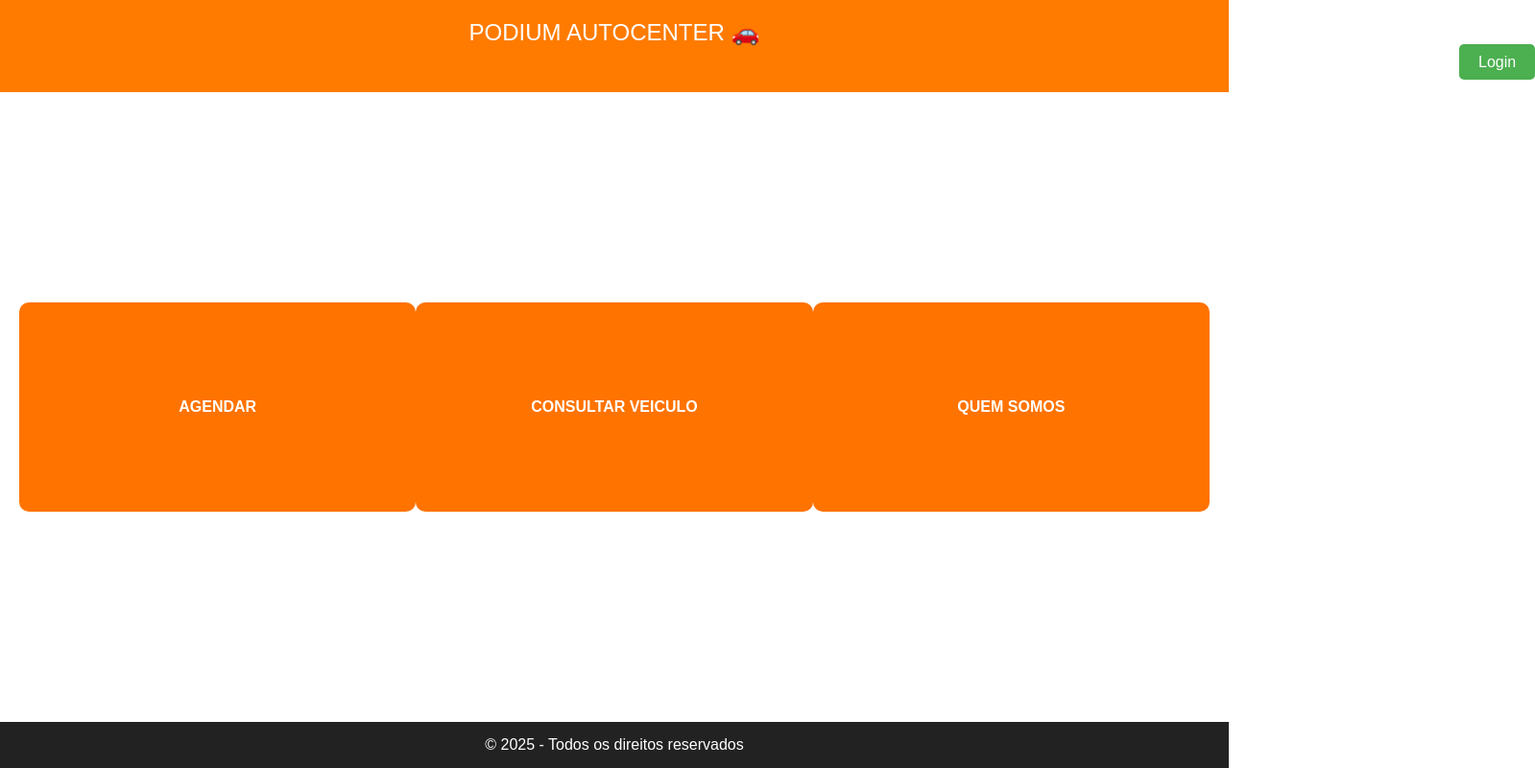
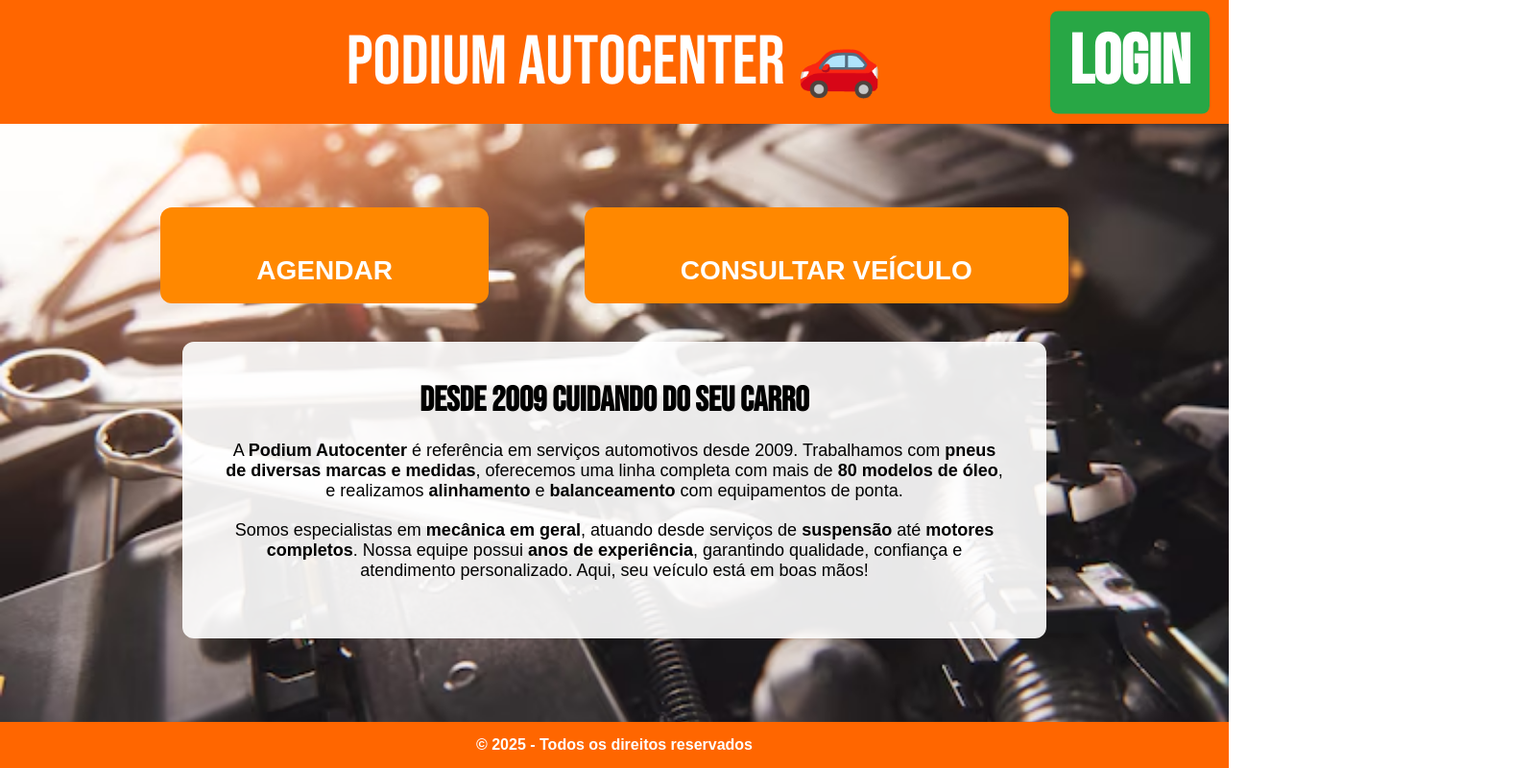
Before and after one commit to GuiAndrada/AULA-DIEGO, a plain HTML site: page index.html in a window 1280 px wide. Shown: the whole page at 96% size, 1599 px wide, since content can reach past the window. Drawn offline with Linux system fonts and the light colour scheme.

Commit message:
imagem de fundo e descrição do projeto, alem da fonte nova no podium!

```diff
--- a/index.html
+++ b/index.html
@@ -3,7 +3,7 @@
 <head>
     <meta charset="UTF-8">
     <meta name="viewport" content="width=device-width, initial-scale=1.0">
-    <title>Site Responsivo</title>
+    <title>Podium Autocenter</title>
     <link rel="stylesheet" href="styles.css">
 </head>
 <body>
@@ -14,13 +14,20 @@
     </header>
 
     <main>
+        <div class="button-container">
+            <button class="btn-fixo">AGENDAR</button>
+            <button class="btn-fixo">CONSULTAR VEÍCULO</button>
+        </div>
 
-            <button>AGENDAR</button>
-
-            <button>CONSULTAR VEICULO</button>
-
-            <button>QUEM SOMOS</button>
-        </div>
+        <section class="descricao">
+            <h2>Desde 2009 cuidando do seu carro</h2>
+            <p>
+                A <strong>Podium Autocenter</strong> é referência em serviços automotivos desde 2009. Trabalhamos com <strong>pneus de diversas marcas e medidas</strong>, oferecemos uma linha completa com mais de <strong>80 modelos de óleo</strong>, e realizamos <strong>alinhamento</strong> e <strong>balanceamento</strong> com equipamentos de ponta.
+            </p>
+            <p>
+                Somos especialistas em <strong>mecânica em geral</strong>, atuando desde serviços de <strong>suspensão</strong> até <strong>motores completos</strong>. Nossa equipe possui <strong>anos de experiência</strong>, garantindo qualidade, confiança e atendimento personalizado. Aqui, seu veículo está em boas mãos!
+            </p>
+        </section>
     </main>
 
     <footer>© 2025 - Todos os direitos reservados</footer>
--- a/styles.css
+++ b/styles.css
@@ -1,125 +1,155 @@
+@import url('https://fonts.googleapis.com/css2?family=Bebas+Neue&display=swap');
 
 * {
+    box-sizing: border-box;
     margin: 0;
     padding: 0;
-    box-sizing: border-box;
+}
+html, body {
+    height: 100%;
+    font-family: 'Arial', sans-serif;
+    background-image: url('imagem mecanica.avif');
+    background-size: cover;
+    background-position: center;
+    transition: background-image 0.5s ease-in-out;
 }
 
-
 body {
-    font-family: Arial, sans-serif;
     display: flex;
     flex-direction: column;
-    min-height: 100vh;
 }
 
+/* Cabeçalho */
 header {
-    background: #ff7b00;
+    background-color: #ff6600;
     color: white;
     padding: 20px;
+    font-size: 72px;
+    font-family: 'Bebas Neue', cursive;
     text-align: center;
-    font-size: 24px;
+    position: relative;
 }
 
+.login-button {
+    background-color: #28a745;
+    color: white;
+    padding: 10px 20px;
+    border-radius: 8px;
+    text-decoration: none;
+    font-weight: bold;
+    position: absolute;
+    right: 20px;
+    top: 50%;
+    transform: translateY(-50%);
+    transition: 0.3s;
+}
+.login-button:hover {
+    background-color: #218838;
+}
+
+/* Conteúdo central */
 main {
     flex: 1;
     display: flex;
+    flex-direction: column;
+    align-items: center;
     justify-content: center;
-    align-items: center;
-    padding: 20px;
 }
 
-.container {
+.button-container {
     display: flex;
+    gap: 100px;
+    margin: 40px 0;
     flex-wrap: wrap;
-    gap: 20px;
     justify-content: center;
-    max-width: 1200px;
-    width: 100%;
 }
 
-.login-button {
-    background-color: #4CAF50;
-    color: white;
-    padding: 10px 20px;
-    text-decoration: none;
-    border-radius: 5px;
-    font-size: 16px;
-    margin-left: 1500px;
+.button-container {
+    display: flex;
+    gap: 100px;
+    margin: 40px 0;
+    flex-wrap: wrap;
+    justify-content: center;
 }
 
-.login-button:hover {
-    background-color: #45a049;
+.button-container button {
+    padding: 50px 100px;
+    font-size: 28px;
+    border: none;
+    border-radius: 12px;
+    background-color: #ff8800;
+    color: white;
+    cursor: pointer;
+    transition: 0.5s;
+    min-width: 320px;
+    font-weight: bold;
+    position: relative;
+    overflow: hidden;
+    height: 100px; /* mesmo tamanho vertical para os dois */
 }
 
-.box {
-    background: rgb(248, 158, 85);
-    padding: 20px;
-    width: 20%;
-    border-radius: 5px;
+/* Descrição da loja */
+.descricao {
+    max-width: 900px;
+    padding: 40px;
+    background-color: rgba(255, 255, 255, 0.9);
+    border-radius: 12px;
+    margin-bottom: 40px;
     text-align: center;
 }
 
-button {
-    background-color: #ff7300;
-    color: white;
-    border: none;
-    padding: 100px;
-    width:100%;
-    font-size: 16px;
-    font-weight: bold;
-    text-align: center;
-    border-radius: 10px;
-    cursor: pointer;
-    transition: background 0.3s ease;
+.descricao h2 {
+    font-size: 36px;
+    margin-bottom: 20px;
+    font-family: 'Bebas Neue', cursive;
 }
 
-
-button:hover {
-    background-image: url('caminho/para/sua/imagem.jpg');
-    background-size: cover;
-    background-position: center;
-    color: white;
+.descricao p {
+    font-size: 18px;
+    margin-bottom: 20px;
 }
 
-button:hover {
-    background-image: url('imagem\ mecanica.avif');
-    background-size: cover;
-    background-position: center;
-    color: white;
+.imagens-descricao {
+    display: flex;
+    justify-content: center;
+    gap: 20px;
+    flex-wrap: wrap;
 }
 
+.imagens-descricao img {
+    width: 200px;
+    height: 150px;
+    object-fit: cover;
+    border-radius: 8px;
+}
+
+/* Rodapé */
 footer {
-    background: #222;
-    color: white;
     text-align: center;
     padding: 15px;
+    background-color: #ff6600;
+    color: white;
+    font-weight: bold;
 }
 
-
+/* Responsivo */
 @media (max-width: 600px) {
-    header {
-        font-size: 18px;
-        padding: 15px;
+    .button-container {
+        flex-direction: column;
+        gap: 30px;
     }
 
-    .container {
-        flex-direction: column;
-        align-items: center;
+    header {
+        font-size: 48px;
     }
 
-    .box {
-        width: 90%;
+    .login-button {
+        position: static;
+        transform: none;
+        margin-top: 10px;
+    }
+
+    .descricao h2 {
+        font-size: 28px;
     }
 }
-
-
-@media (max-width: 1024px) and (min-width: 601px) {
-    .container {
-        flex-wrap: wrap;
-    }
-
-    .box {
-        width: 45%;
-    }
-}
```
